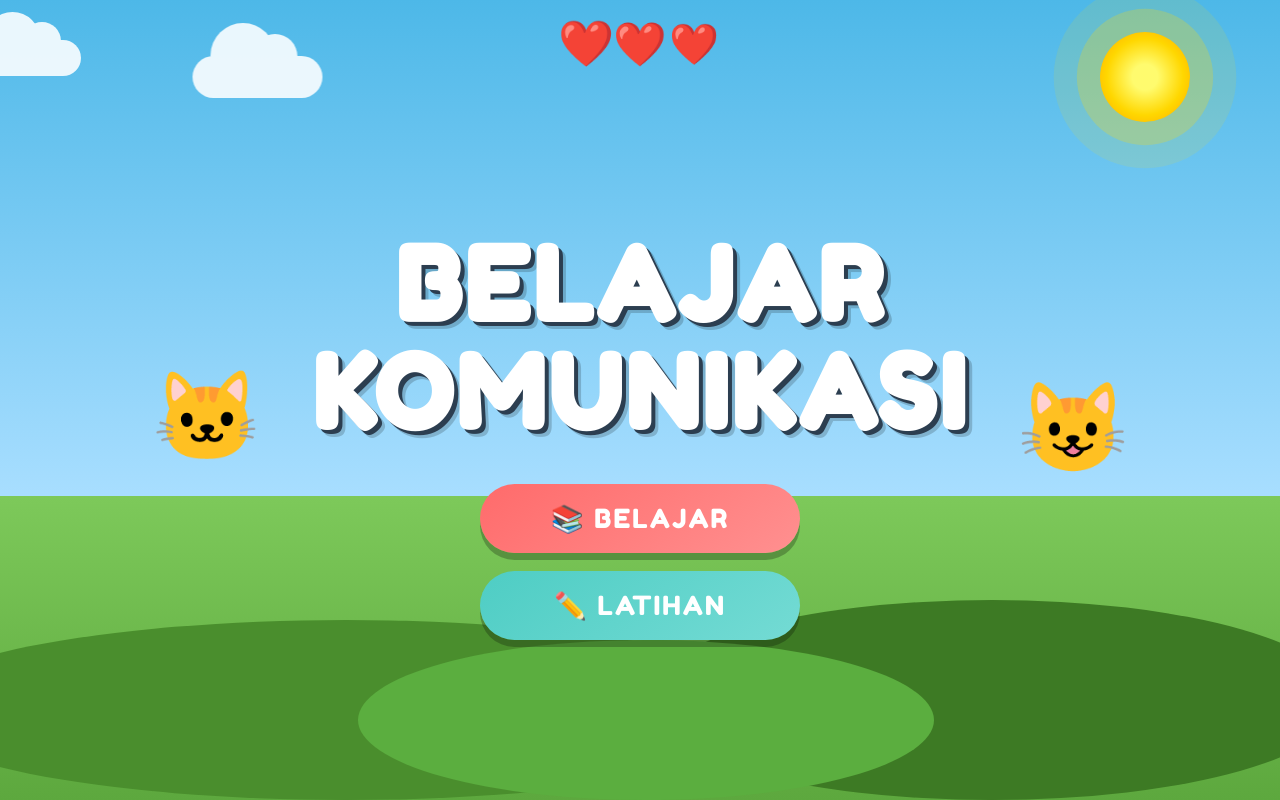
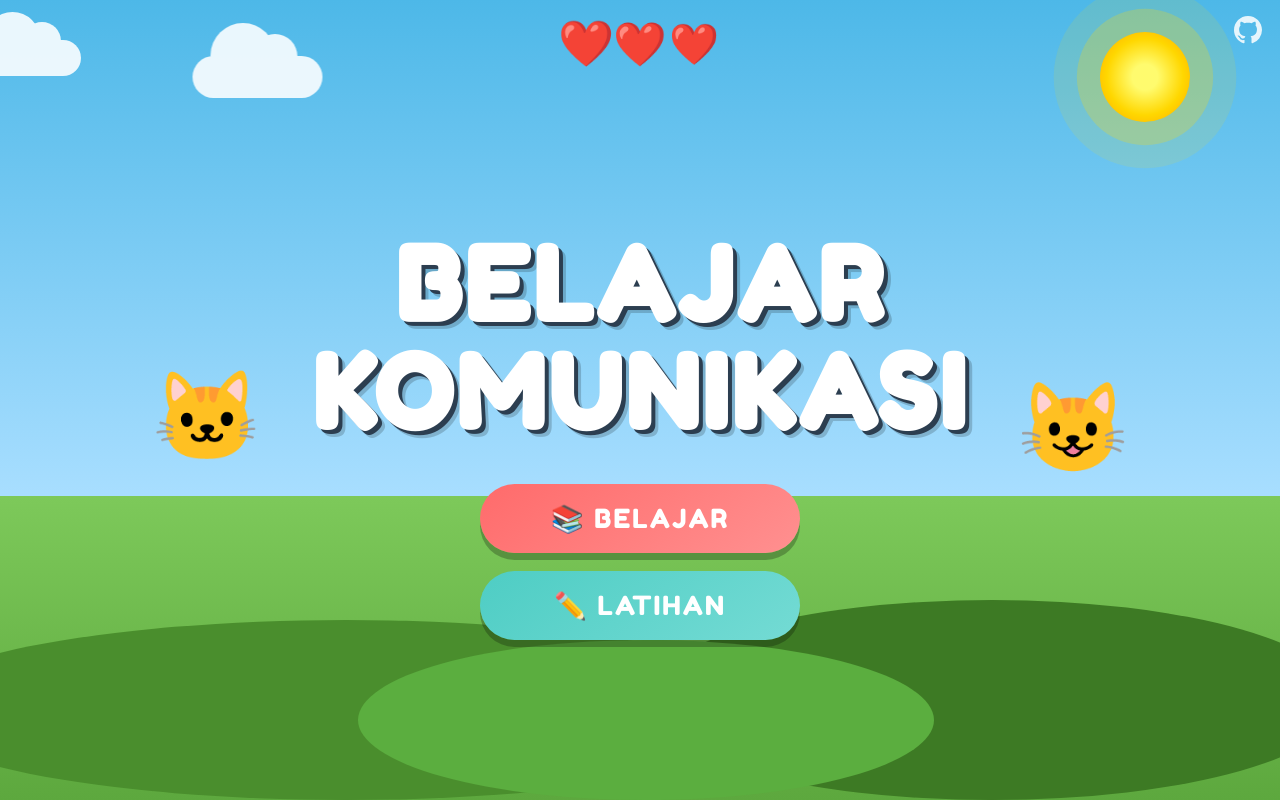
Before and after one commit to JovanEhren/KKN, a React (Vite) app: page / in a window 1280 px wide. Built offline with nearby package versions, Linux system fonts and the light colour scheme.

Commit message:
Add github link on front page

```diff
--- a/src/components/screens/HomeScreen.tsx
+++ b/src/components/screens/HomeScreen.tsx
@@ -4,9 +4,30 @@
   onLatihan: () => void
 }
 
+const GITHUB_URL = 'https://github.com/JovanEhren/KKN'
+
 export function HomeScreen({ active, onBelajar, onLatihan }: Props) {
   return (
     <div className={`screen${active ? ' active' : ''}`}>
+      <a
+        className="github-link"
+        href={GITHUB_URL}
+        target="_blank"
+        rel="noopener noreferrer"
+        aria-label="GitHub Repository"
+      >
+        <svg height="28" width="28" viewBox="0 0 16 16" fill="currentColor">
+          <path d="M8 0C3.58 0 0 3.58 0 8c0 3.54 2.29 6.53 5.47 7.59.4.07.55-.17.55-.38
+            0-.19-.01-.82-.01-1.49-2.01.37-2.53-.49-2.69-.94-.09-.23-.48-.94-.82-1.13
+            -.28-.15-.68-.52-.01-.53.63-.01 1.08.58 1.23.82.72 1.21 1.87.87
+            2.33.66.07-.52.28-.87.51-1.07-1.78-.2-3.64-.89-3.64-3.95
+            0-.87.31-1.59.82-2.15-.08-.2-.36-1.02.08-2.12 0 0 .67-.21
+            2.2.82.64-.18 1.32-.27 2-.27.68 0 1.36.09 2 .27 1.53-1.04
+            2.2-.82 2.2-.82.44 1.1.16 1.92.08 2.12.51.56.82 1.27.82
+            2.15 0 3.07-1.87 3.75-3.65 3.95.29.25.54.73.54 1.48 0
+            1.07-.01 1.93-.01 2.2 0 .21.15.46.55.38A8.013 8.013 0 0016 8c0-4.42-3.58-8-8-8z"/>
+        </svg>
+      </a>
       <div className="hearts-row">
         <span className="heart">❤️</span>
         <span className="heart">❤️</span>
--- a/src/index.css
+++ b/src/index.css
@@ -101,6 +101,17 @@
   transition: opacity .35s ease;
 }
 .screen.active { opacity: 1; pointer-events: all; }
+
+/* =========================================
+   GITHUB LINK
+========================================= */
+.github-link {
+  position: absolute; top: 16px; right: 18px; z-index: 20;
+  color: rgba(255,255,255,.85);
+  transition: color .2s, transform .2s;
+  display: flex; align-items: center;
+}
+.github-link:hover { color: #fff; transform: scale(1.15); }
 
 /* =========================================
    HOME SCREEN
```
